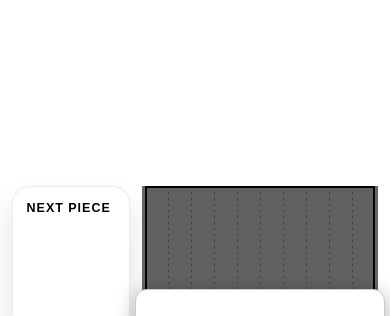
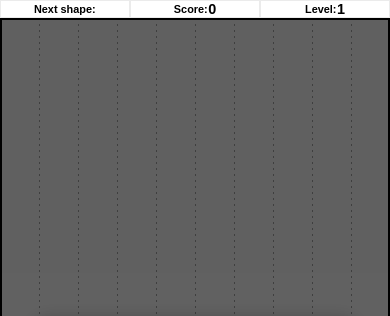
Before and after one commit to hansfilipelo/BlockFightJS, a website: page index.html in a window 390 px wide. Shown: the top 316 px of the page. Drawn offline with Linux system fonts and the light colour scheme.

Commit message:
Implement compact mode for player info bar
When the width of the page is too small, collapse into compact view.

```diff
--- a/blockfight.css
+++ b/blockfight.css
@@ -27,6 +27,10 @@ body {
   overflow: hidden;
 }
 
+body.compact-sidebar-active {
+  align-items: flex-start;
+}
+
 * {
   box-sizing: border-box;
 }
@@ -51,12 +55,23 @@ body {
   aspect-ratio: 1;
 }
 
+#preview_text {
+  display: none;
+  align-items: center;
+  justify-content: center;
+  min-height: clamp(1.8rem, 6vmin, 2.8rem);
+  font-size: clamp(1.8rem, 6vmin, 2.8rem);
+  font-weight: 700;
+  line-height: 1;
+}
+
 #sidebar {
   width: calc(var(--layout-height) * 0.25);
   max-width: calc(var(--layout-height) * 0.25);
   display: flex;
   flex-direction: column;
   gap: clamp(0.75rem, 2vmin, 1rem);
+  flex: 0 0 auto;
 }
 
 #board {
@@ -101,6 +116,91 @@ body {
 #level_value {
   font-size: clamp(1.8rem, 5vmin, 2.6rem);
   font-weight: 700;
+  line-height: 1;
+}
+
+#layout.compact-sidebar {
+  --outer-padding-inline: 0;
+  --layout-gap: 0;
+  --compact-row-height: clamp(1.15rem, 3.4vmin, 1.45rem);
+  flex-direction: column;
+  padding-inline: 0;
+  gap: 0;
+  width: 100vw;
+  height: 100vh;
+  height: 100dvh;
+}
+
+#layout.compact-sidebar #sidebar,
+#layout.compact-sidebar #board {
+  width: 100%;
+}
+
+#layout.compact-sidebar #sidebar {
+  max-width: none;
+  height: var(--compact-row-height);
+  min-height: 0;
+  flex: 0 0 var(--compact-row-height);
+  flex-direction: row;
+  align-items: stretch;
+  gap: 0;
+}
+
+#layout.compact-sidebar #board {
+  flex: 1 1 0;
+  min-height: 0;
+  height: auto;
+}
+
+#layout.compact-sidebar .sidebar_panel {
+  display: flex;
+  align-items: center;
+  justify-content: center;
+  flex: 1 1 0;
+  height: 100%;
+  min-width: 0;
+  padding: 0 clamp(0.04rem, 0.12vmin, 0.1rem);
+  gap: clamp(0.03rem, 0.12vmin, 0.08rem);
+  border-radius: 0;
+  box-shadow: none;
+  overflow: hidden;
+  white-space: nowrap;
+}
+
+#layout.compact-sidebar #preview,
+#layout.compact-sidebar .sidebar_stat {
+  flex-direction: row;
+}
+
+#layout.compact-sidebar #preview {
+  gap: clamp(0.03rem, 0.12vmin, 0.08rem);
+}
+
+#layout.compact-sidebar #preview_container {
+  display: none;
+}
+
+#layout.compact-sidebar #preview_text {
+  display: block;
+  min-height: 0;
+}
+
+#layout.compact-sidebar .sidebar_heading {
+  font-size: clamp(0.68rem, 1.5vmin, 0.84rem);
+  font-weight: 700;
+  letter-spacing: 0;
+  text-transform: none;
+  line-height: 1;
+}
+
+#layout.compact-sidebar .sidebar_heading::after {
+  content: ":";
+}
+
+#layout.compact-sidebar #preview_text,
+#layout.compact-sidebar #score_value,
+#layout.compact-sidebar #level_value {
+  font-size: clamp(0.9rem, 2.05vmin, 1.08rem);
   line-height: 1;
 }
 
--- a/index.html
+++ b/index.html
@@ -13,13 +13,14 @@
   </script>
 </head>
 <body>
-  <div id="layout">
-    <div id="sidebar">
-      <div id="preview" class="sidebar_panel">
-        <div class="sidebar_heading">Next Piece</div>
-        <div id="preview_container">
-          <canvas id="preview_canvas"></canvas>
+    <div id="layout">
+      <div id="sidebar">
+        <div id="preview" class="sidebar_panel">
+          <div id="preview_heading" class="sidebar_heading">Next Piece</div>
+          <div id="preview_container">
+            <canvas id="preview_canvas"></canvas>
         </div>
+        <div id="preview_text" aria-live="polite"></div>
       </div>
       <div id="score" class="sidebar_panel sidebar_stat">
         <div class="sidebar_heading">Score</div>
--- a/main.mjs
+++ b/main.mjs
@@ -45,8 +45,10 @@ export async function run(player_info_controller, game_canvas, preview_canvas) {
 export async function start() {
   return await run(
     new PlayerInfoController(
+      document.getElementById("layout"),
       document.getElementById("overlay"),
-      document.getElementById("sidebar")),
+      document.getElementById("sidebar"),
+      window),
     document.getElementById("game_canvas"),
     document.getElementById("preview_canvas"));
 }
--- a/src/player.mjs
+++ b/src/player.mjs
@@ -17,7 +17,9 @@ export class Player {
 
     this.preview_board_ = preview_board;
     this.preview_renderer_ = preview_renderer;
+    this.preview_renderer_full_ = preview_renderer;
     this.preview_shape_ = null;
+    this.is_compact_sidebar_ = false;
 
     this.level_ = 1;
     this.n_drops_on_level_ = 0;
@@ -41,6 +43,9 @@ export class Player {
     this.player_info_controller_.setNewPlayerCallback(() => {
       this.reset();
       this.drawGame();
+    });
+    this.player_info_controller_.setCompactSidebarCallback((is_compact_sidebar) => {
+      this.setCompactSidebarMode(is_compact_sidebar);
     });
     this.drawGame();
     this.clearPreview();
@@ -151,7 +156,10 @@ export class Player {
     for (let i = 0; i < 4; ++i) {
       console.assert(this.preview_shape_.drop());
     }
-    this.preview_renderer_.draw();
+    this.player_info_controller_.setPreviewShape(this.preview_shape_.getLabel());
+    if (this.preview_renderer_) {
+      this.preview_renderer_.draw();
+    }
 
     return true;
   }
@@ -159,7 +167,29 @@ export class Player {
   clearPreview() {
     if (!this.preview_board_) return;
     this.preview_board_.newStones();
-    this.preview_renderer_.draw();
+    this.player_info_controller_.setPreviewShape("");
+    if (this.preview_renderer_) {
+      this.preview_renderer_.draw();
+    }
+  }
+
+  setCompactSidebarMode(is_compact_sidebar) {
+    if (this.is_compact_sidebar_ === is_compact_sidebar) {
+      return;
+    }
+
+    this.is_compact_sidebar_ = is_compact_sidebar;
+    this.preview_renderer_ = is_compact_sidebar ? null : this.preview_renderer_full_;
+
+    if (this.preview_shape_) {
+      this.player_info_controller_.setPreviewShape(this.preview_shape_.getLabel());
+    } else {
+      this.player_info_controller_.setPreviewShape("");
+    }
+
+    if (this.preview_renderer_) {
+      this.preview_renderer_.draw();
+    }
   }
 
   drop(reload_timer) {
--- a/src/player_info_controller.mjs
+++ b/src/player_info_controller.mjs
@@ -6,19 +6,25 @@ function startGameCallback(player_info_controller) {
 
 class PlayerInfoController {
 
-  constructor(overlay_div, sidebar_div) {
+  constructor(layout_div, overlay_div, sidebar_div, window_obj = globalThis) {
+    this.layout_ = layout_div;
     this.overlay_ = overlay_div;
     this.sidebar_ = sidebar_div;
+    this.window_ = window_obj;
 
     this.start_menu_ = overlay_div.querySelector("#start_menu");
     this.pause_menu_ = overlay_div.querySelector("#pause_menu");
     this.game_over_menu_ = overlay_div.querySelector("#game_over_menu");
     this.player_name_input_ = overlay_div.querySelector("#player_name_input");
+    this.preview_heading_ = sidebar_div.querySelector("#preview_heading");
+    this.preview_text_ = sidebar_div.querySelector("#preview_text");
 
     this.start_game_callback_ = null;
     this.continue_callback_ = null;
     this.reset_callback_ = null;
     this.new_player_callback_ = null;
+    this.compact_sidebar_callback_ = null;
+    this.is_compact_sidebar_ = false;
 
     this.focused_index_ = 0;
 
@@ -48,6 +54,16 @@ class PlayerInfoController {
         if (this.new_player_callback_) this.new_player_callback_();
         this.showStartMenu();
       });
+
+    const update_sidebar_layout = () => { this.updateSidebarLayout_(); };
+    if (this.window_.addEventListener) {
+      this.window_.addEventListener("resize", update_sidebar_layout);
+    }
+    if (this.window_.visualViewport?.addEventListener) {
+      this.window_.visualViewport.addEventListener("resize", update_sidebar_layout);
+    }
+
+    this.updateSidebarLayout_();
   }
 
   setStartGameCallback(start_game_callback) {
@@ -64,6 +80,11 @@ class PlayerInfoController {
 
   setNewPlayerCallback(callback) {
     this.new_player_callback_ = callback;
+  }
+
+  setCompactSidebarCallback(callback) {
+    this.compact_sidebar_callback_ = callback;
+    callback(this.is_compact_sidebar_);
   }
 
   // -----------------------------------------------------------------------
@@ -165,6 +186,31 @@ class PlayerInfoController {
     this.sidebar_.querySelector("#level_value").textContent = level;
   }
 
+  setPreviewShape(shape_label) {
+    this.preview_text_.textContent = shape_label;
+  }
+
+  shouldUseCompactSidebar_() {
+    const viewport_height = this.window_.visualViewport?.height ?? this.window_.innerHeight;
+    const layout_style = this.window_.getComputedStyle(this.layout_);
+    const usable_width = this.window_.innerWidth -
+      parseFloat(layout_style.paddingLeft) -
+      parseFloat(layout_style.paddingRight);
+    const layout_gap = parseFloat(layout_style.columnGap);
+    return usable_width < (viewport_height * 0.75) + layout_gap;
+  }
+
+  updateSidebarLayout_() {
+    const is_compact_sidebar = this.shouldUseCompactSidebar_();
+    this.is_compact_sidebar_ = is_compact_sidebar;
+    this.layout_.classList.toggle("compact-sidebar", is_compact_sidebar);
+    document.body.classList.toggle("compact-sidebar-active", is_compact_sidebar);
+    this.preview_heading_.textContent = "Next shape";
+    if (this.compact_sidebar_callback_) {
+      this.compact_sidebar_callback_(is_compact_sidebar);
+    }
+  }
+
   startGame() {
     console.assert(this.start_game_callback_ != null);
     this.start_game_callback_(this.getPlayerName());
--- a/src/renderer.mjs
+++ b/src/renderer.mjs
@@ -33,6 +33,12 @@ export async function createRenderer(board,
   window.addEventListener("resize", () => {
     renderer.onResize();
   });
+  if (window.ResizeObserver) {
+    const resize_target = game_canvas.parentElement || game_canvas;
+    new window.ResizeObserver(() => {
+      renderer.onResize();
+    }).observe(resize_target);
+  }
 
   return renderer;
 }
--- a/src/renderers/webgl.mjs
+++ b/src/renderers/webgl.mjs
@@ -157,6 +157,8 @@ class WebGLRenderer {
     this.is_dark_mode_ = is_dark_mode;
     this.is_preview_renderer_ = is_preview_renderer;
 
+    this.ghost_stones_ = null;
+
     if (this.is_preview_renderer_) {
       this.outline_v_ = this.is_dark_mode_ ? 0.0 : 1.0;
       this.stone_outline_v_ = this.is_dark_mode_ ? 0.7 : 0.0;
@@ -251,10 +253,19 @@ class WebGLRenderer {
   // Internal helpers
   // -----------------------------------------------------------------------
 
+  getDisplaySize_() {
+    // const rect = this.game_canvas_.getBoundingClientRect();
+    return {
+      width: Math.max(0, this.game_canvas_.clientWidth),
+      height: Math.max(0, this.game_canvas_.clientHeight),
+    };
+  }
+
   syncCanvasSize_() {
     const dpr = window.devicePixelRatio || 1;
-    const display_w = this.game_canvas_.clientWidth;
-    const display_h = this.game_canvas_.clientHeight;
+    const display_size = this.getDisplaySize_();
+    const display_w = display_size.width;
+    const display_h = display_size.height;
     const buf_w = Math.round(display_w * dpr);
     const buf_h = Math.round(display_h * dpr);
 
@@ -267,8 +278,9 @@ class WebGLRenderer {
   }
 
   computeLayout_() {
-    const css_w = this.game_canvas_.clientWidth;
-    const css_h = this.game_canvas_.clientHeight;
+    const display_size = this.getDisplaySize_();
+    const css_w = display_size.width;
+    const css_h = display_size.height;
     const bw = this.board_.width();
     const bh = this.board_.height();
 
@@ -328,6 +340,8 @@ class WebGLRenderer {
   }
 
   drawGhost_(ghost_stones) {
+    this.ghost_stones_ = ghost_stones;
+
     if (this.is_preview_renderer_ || ghost_stones == null) {
       return;
     }
@@ -377,7 +391,7 @@ class WebGLRenderer {
   onResize() {
     this.syncCanvasSize_();
     this.computeLayout_();
-    this.draw();
+    this.draw(this.ghost_stones_);
   }
 
   draw(ghost_stones = null) {
--- a/src/shapes.mjs
+++ b/src/shapes.mjs
@@ -8,6 +8,15 @@ import { TShape } from "./shapes/t_shape.mjs"
 
 
 const ALL_SHAPES = [IShape, SShape, ZShape, OShape, LShape, JShape, TShape];
+const SHAPE_LABELS = new Map([
+  [IShape, "I"],
+  [SShape, "S"],
+  [ZShape, "Z"],
+  [OShape, "O"],
+  [LShape, "L"],
+  [JShape, "J"],
+  [TShape, "T"],
+]);
 
 
 export function randomShapeClass() {
@@ -35,6 +44,10 @@ class GenericShape {
     this.board_ = board;
     this.shape_.newStones(this.board_);
     return true;
+  }
+
+  getLabel() {
+    return getShapeLabel(this.shape_class_);
   }
 
   getRowSpan() {
@@ -67,6 +80,12 @@ class GenericShape {
   }
 };
 
+export function getShapeLabel(shape_class) {
+  const label = SHAPE_LABELS.get(shape_class);
+  console.assert(label, "Missing shape label");
+  return label;
+}
+
 export function newShape(board) {
   const shape_class = randomShapeClass();
   if (shape_class.canCreate(board)) {
```
Also changed, not shown: tests/helpers.mjs (+11 -0 lines), tests/player.test.mjs (+22 -0 lines).
